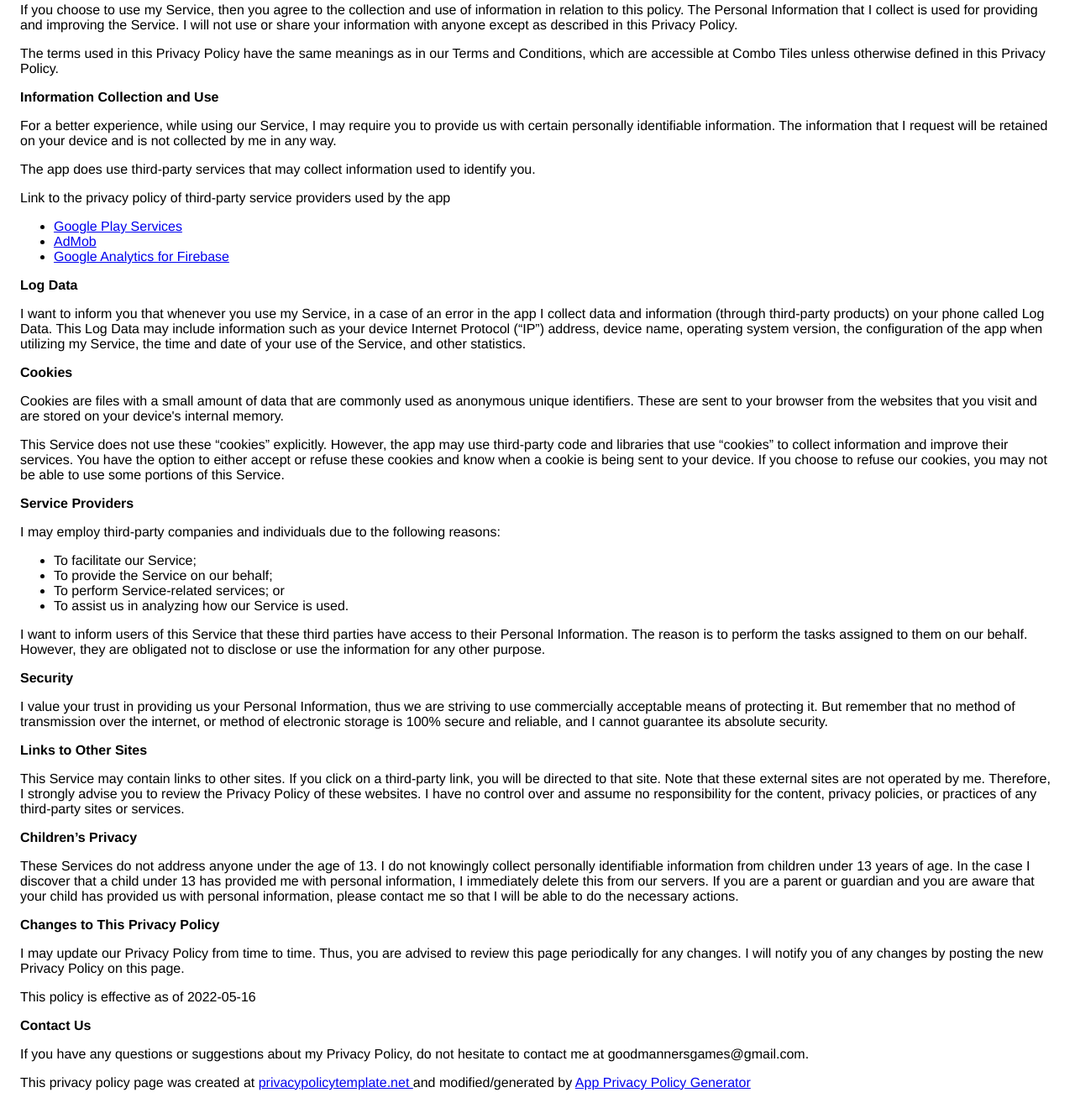
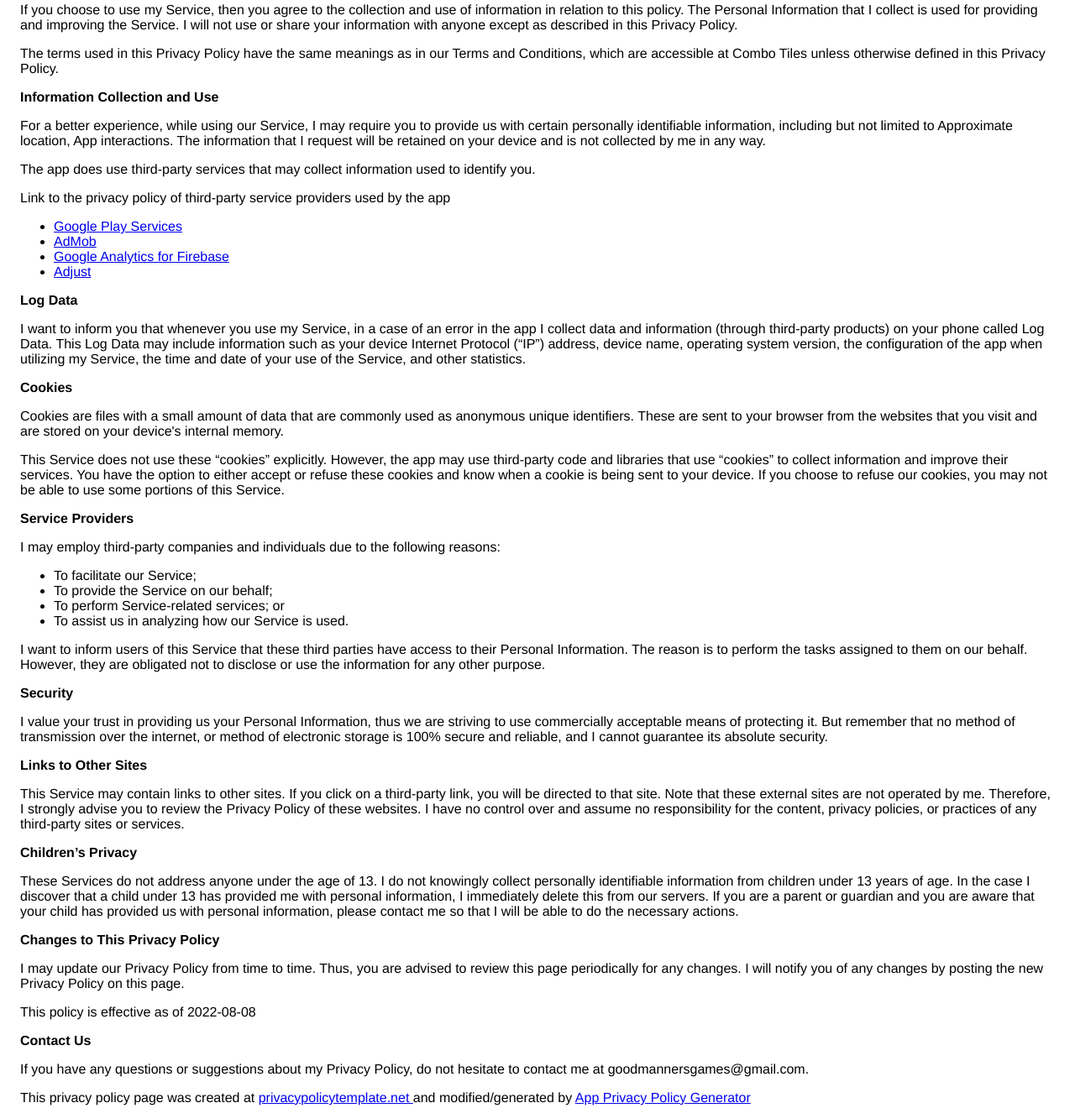
Before and after one commit to GoodMannersGames/ComboTiles, a plain HTML site: page index.html in a window 1280 px wide. Shown: the part 123-1443 px from the top of the page at 84% size. Drawn offline with Linux system fonts and the light colour scheme.

Commit message:
Update index.html

```diff
--- a/index.html
+++ b/index.html
@@ -29,7 +29,7 @@
                 </p> <p><strong>Information Collection and Use</strong></p> <p>
                   For a better experience, while using our Service, I
                   may require you to provide us with certain personally
-                  identifiable information. The information that
+                  identifiable information, including but not limited to Approximate location, App interactions. The information that
                   I request will be retained on your device and is not collected by me in any way.
                 </p> <div><p>
                     The app does use third-party services that may collect
@@ -37,7 +37,7 @@
                   </p> <p>
                     Link to the privacy policy of third-party service providers used
                     by the app
-                  </p> <ul><li><a href="https://www.google.com/policies/privacy/" target="_blank" rel="noopener noreferrer">Google Play Services</a></li><li><a href="https://support.google.com/admob/answer/6128543?hl=en" target="_blank" rel="noopener noreferrer">AdMob</a></li><li><a href="https://firebase.google.com/policies/analytics" target="_blank" rel="noopener noreferrer">Google Analytics for Firebase</a></li><!----><!----><!----><!----><!----><!----><!----><!----><!----><!----><!----><!----><!----><!----><!----><!----><!----><!----><!----><!----><!----><!----><!----><!----><!----></ul></div> <p><strong>Log Data</strong></p> <p>
+                  </p> <ul><li><a href="https://www.google.com/policies/privacy/" target="_blank" rel="noopener noreferrer">Google Play Services</a></li><li><a href="https://support.google.com/admob/answer/6128543?hl=en" target="_blank" rel="noopener noreferrer">AdMob</a></li><li><a href="https://firebase.google.com/policies/analytics" target="_blank" rel="noopener noreferrer">Google Analytics for Firebase</a></li><!----><!----><!----><!----><!----><!----><!----><!----><!----><!----><!----><!----><!----><!----><!----><!----><!----><!----><!----><li><a href="https://www.adjust.com/terms/privacy-policy" target="_blank" rel="noopener noreferrer">Adjust</a></li><!----><!----><!----><!----><!----></ul></div> <p><strong>Log Data</strong></p> <p>
                   I want to inform you that whenever you
                   use my Service, in a case of an error in the app
                   I collect data and information (through third-party
@@ -101,7 +101,7 @@
                   periodically for any changes. I will
                   notify you of any changes by posting the new Privacy Policy on
                   this page.
-                </p> <p>This policy is effective as of 2022-05-16</p> <p><strong>Contact Us</strong></p> <p>
+                </p> <p>This policy is effective as of 2022-08-08</p> <p><strong>Contact Us</strong></p> <p>
                   If you have any questions or suggestions about my
                   Privacy Policy, do not hesitate to contact me at goodmannersgames@gmail.com.
                 </p> <p>This privacy policy page was created at <a href="https://privacypolicytemplate.net" target="_blank" rel="noopener noreferrer">privacypolicytemplate.net </a>and modified/generated by <a href="https://app-privacy-policy-generator.nisrulz.com/" target="_blank" rel="noopener noreferrer">App Privacy Policy Generator</a></p>
```
